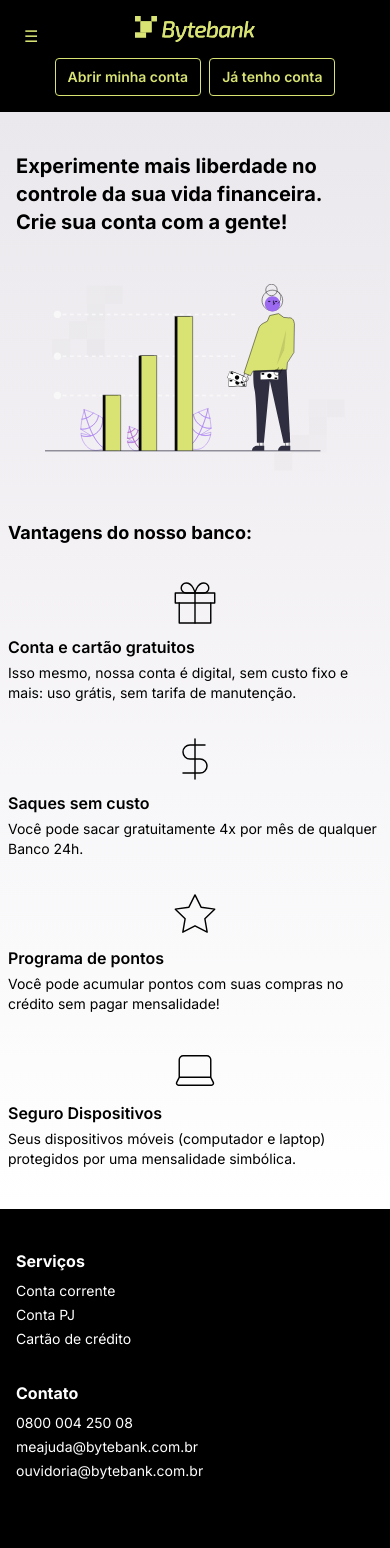
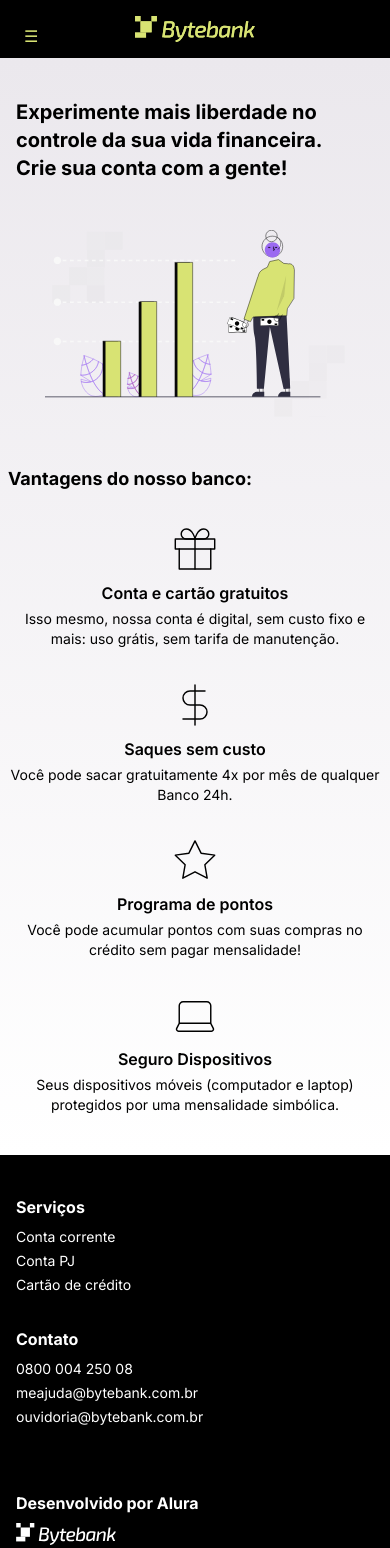
Before and after one commit to ViniBLK24/tech-challenge, a Next.js app: page / in a window 390 px wide. Shown: the top 1548 px of the page. Built offline with nearby package versions, Linux system fonts and the light colour scheme.

Commit message:
feat: add route to dashboard in account buttons, changing sidebar buttons

```diff
--- a/src/app/page.tsx
+++ b/src/app/page.tsx
@@ -44,6 +44,27 @@ export default function Home() {
             >
               Serviços
             </a>
+            {/* Botões só no mobile */}
+            <div className="flex flex-col gap-2 mt-4 md:hidden">
+              <button
+                className="border border-pattern-green text-pattern-green px-3 py-2 rounded hover:bg-pattern-green hover:text-black font-semibold cursor-pointer text-sm"
+                onClick={() => {
+                  setSidebarOpen(false);
+                  router.push("/dashboard");
+                }}
+              >
+                Abrir minha conta
+              </button>
+              <button
+                className="border border-pattern-green text-pattern-green px-3 py-2 rounded hover:bg-pattern-green hover:text-black font-semibold cursor-pointer text-sm"
+                onClick={() => {
+                  setSidebarOpen(false);
+                  router.push("/dashboard");
+                }}
+              >
+                Já tenho conta
+              </button>
+            </div>
           </nav>
           {/* Clique fora fecha o menu */}
           <div className="flex-1" onClick={() => setSidebarOpen(false)} />
@@ -60,7 +81,8 @@ export default function Home() {
           <a href="#" className="text-pattern-green hover:text-white">Sobre</a>
           <a href="#" className="text-pattern-green hover:text-white">Serviços</a>
         </nav>
-        <div className="flex gap-2 md:gap-4">
+        {/* Botões só em tablet/desktop */}
+        <div className="hidden md:flex gap-2 md:gap-4">
           <button
             className="border border-pattern-green text-pattern-green px-3 py-2 md:px-4 md:py-2 rounded hover:bg-pattern-green hover:text-black font-semibold cursor-pointer text-sm md:text-base"
             onClick={() => router.push("/dashboard")}
@@ -118,8 +140,8 @@ export default function Home() {
                   height={48}
                 />
               </div>
-              <h3 className="font-semibold text-black text-left">Conta e cartão gratuitos</h3>
-              <p className="text-sm text-black mt-1 text-left">
+              <h3 className="font-semibold text-black text-center md:text-left">Conta e cartão gratuitos</h3>
+              <p className="text-sm text-black mt-1 text-center md:text-left">
                 Isso mesmo, nossa conta é digital, sem custo fixo e mais: uso grátis, sem tarifa de manutenção.
               </p>
             </div>
@@ -132,8 +154,8 @@ export default function Home() {
                   height={48}
                 />
               </div>
-              <h3 className="font-semibold text-black text-left">Saques sem custo</h3>
-              <p className="text-sm text-black mt-1 text-left">
+              <h3 className="font-semibold text-black text-center md:text-left">Saques sem custo</h3>
+              <p className="text-sm text-black mt-1 text-center md:text-left">
                 Você pode sacar gratuitamente 4x por mês de qualquer Banco 24h.
               </p>
             </div>
@@ -146,8 +168,8 @@ export default function Home() {
                   height={48}
                 />
               </div>
-              <h3 className="font-semibold text-black text-left">Programa de pontos</h3>
-              <p className="text-sm text-black mt-1 text-left">
+              <h3 className="font-semibold text-black text-center md:text-left">Programa de pontos</h3>
+              <p className="text-sm text-black mt-1 text-center md:text-left">
                 Você pode acumular pontos com suas compras no crédito sem pagar mensalidade!
               </p>
             </div>
@@ -160,8 +182,8 @@ export default function Home() {
                   height={48}
                 />
               </div>
-              <h3 className="font-semibold text-black text-left">Seguro Dispositivos</h3>
-              <p className="text-sm text-black mt-1 text-left">
+              <h3 className="font-semibold text-black text-center md:text-left">Seguro Dispositivos</h3>
+              <p className="text-sm text-black mt-1 text-center md:text-left">
                 Seus dispositivos móveis (computador e laptop) protegidos por uma mensalidade simbólica.
               </p>
             </div>
```
